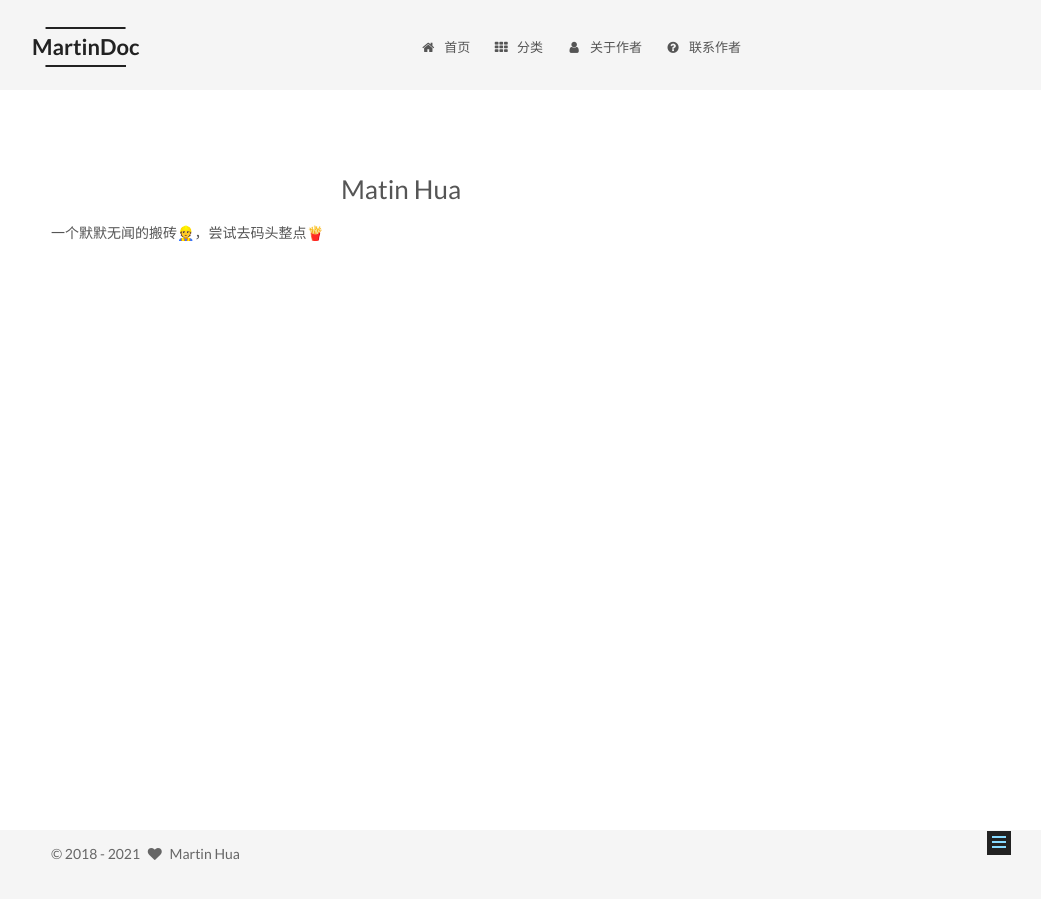
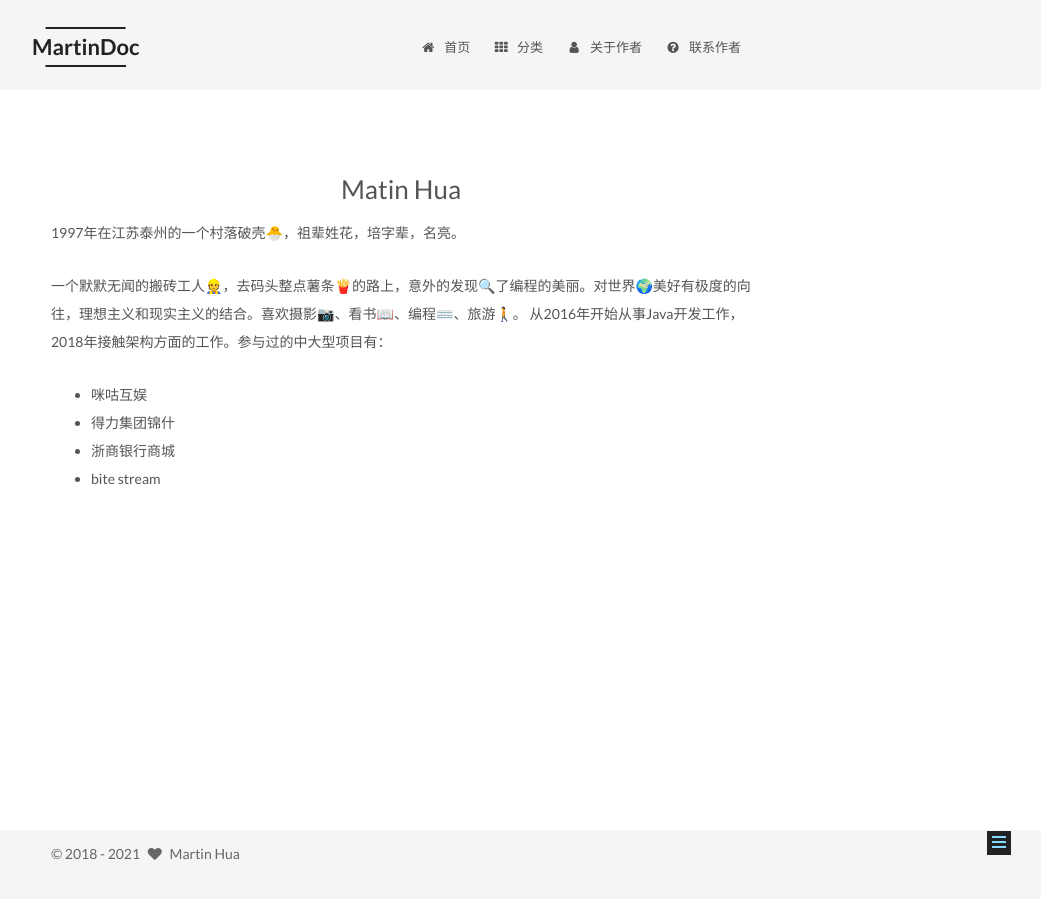
Before and after one commit to huaPeiLiang/huapeiliang.github.io, a Jekyll site: the page built from about/index.md, in a window 1280 px wide. Shown: the whole page, without its empty margins (239-1280 px from the left). Built offline with Jekyll 4.4.1, drawn with Linux system fonts in a browser that asks for light colours; comment, search, counter and statistics services are not loaded.

Commit message:
自我介绍

```diff
--- a/about/index.md
+++ b/about/index.md
@@ -3,4 +3,12 @@ layout: page
 type: about
 ---
 
-一个默默无闻的搬砖👷，尝试去码头整点🍟
+1997年在江苏泰州的一个村落破壳🐣，祖辈姓花，培字辈，名亮。
+
+一个默默无闻的搬砖工人👷，去码头整点薯条🍟的路上，意外的发现🔍了编程的美丽。对世界🌍美好有极度的向往，理想主义和现实主义的结合。喜欢摄影📷、看书📖、编程⌨️、旅游🚶。
+从2016年开始从事Java开发工作，2018年接触架构方面的工作。参与过的中大型项目有：
+
+- 咪咕互娱
+- 得力集团锦什
+- 浙商银行商城
+- bite stream
```
